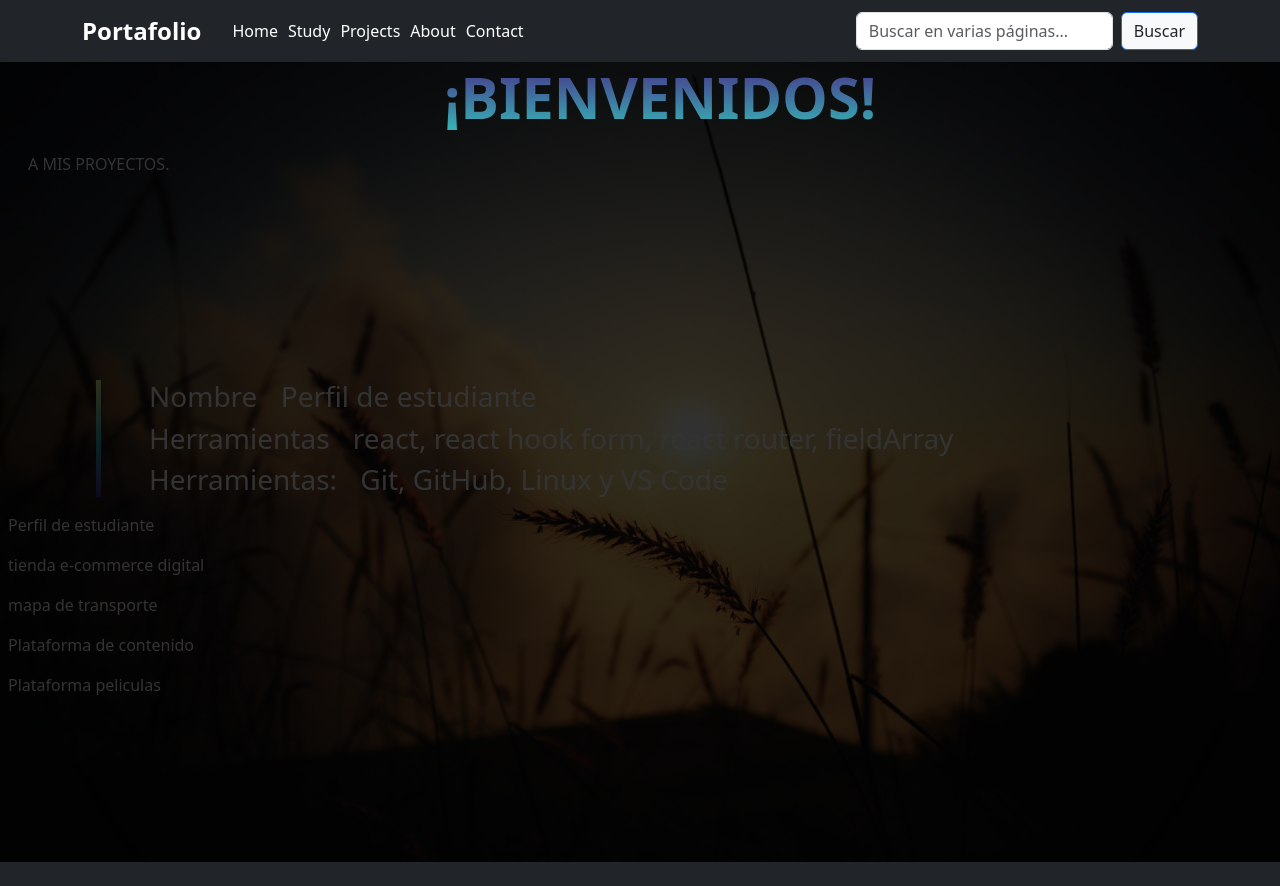
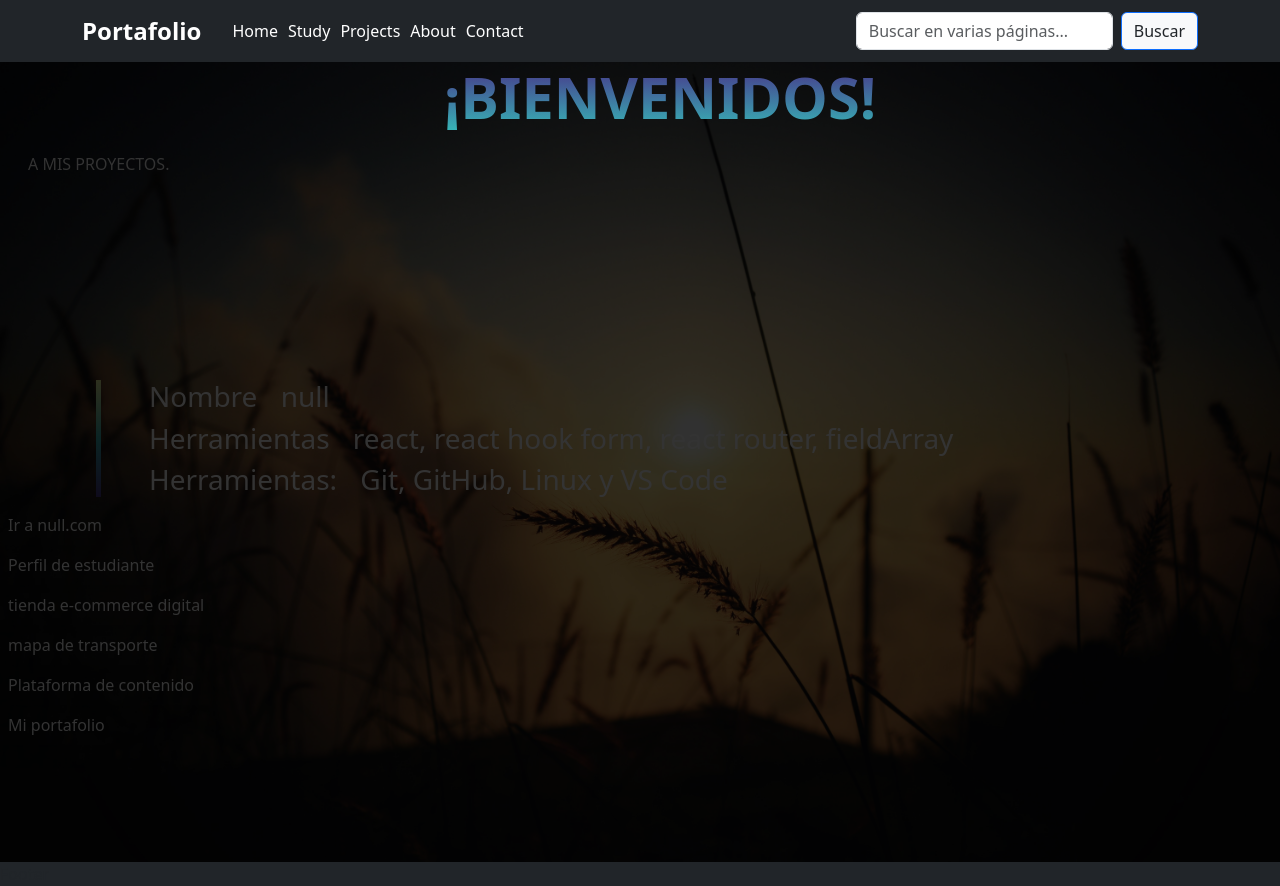
Before and after one commit to torco34/app-portafolio, a React (Vite) app: page /proyecto in a window 1280 px wide. Built offline with nearby package versions, Linux system fonts and the light colour scheme.

Commit message:
arreglos bonitos

```diff
--- a/src/component/common/Texto.tsx
+++ b/src/component/common/Texto.tsx
@@ -1,20 +1,28 @@
-import { IPropsTexto } from "../../Interface"
-import { TextContainer } from "../../assets/styled/common/Texto"
+import { IPropsTexto } from "../../Interface";
+import { TextContainer } from "../../assets/styled/common/Texto";
 
-export const Texto = ({ title, text, text1, text2, text3, subtitles, additionalText }: IPropsTexto) => {
+export const Texto = ({
+    title,
+    text,
+    text1,
+    text2,
+    text3,
+    subtitles,
+    additionalText,
+}: IPropsTexto) => {
     return (
         <TextContainer>
             <h2 className="px-5 text-4xl pb- font-bold text-slate-300 ">{title}</h2>
-            <h3 className=" text-xl px-5  font-bol transform hover:scale-105 transition-transform text-amber-100 ">{subtitles} <span className="text-slate-300 px-3">{text1}</span> </h3>
-            <h3 className="px-5 text-xl font-bol transform hover:scale-105 transition-transform text-teal-300  ">{text} <span className="text-slate-300 px-3">{text2}</span> </h3>
+            <h3 className=" text-xl px-5  font-bol transform hover:scale-105 transition-transform text-amber-100 ">
+                {subtitles} <span className="text-slate-300 px-3">{text1}</span>{" "}
+            </h3>
+            <h3 className="px-5 text-xl font-bol transform hover:scale-105 transition-transform text-teal-300  ">
+                {text} <span className="text-slate-300 px-3">{text2}</span>{" "}
+            </h3>
             <h3 className="px-5 text-xl font-bol transform hover:scale-105  transition-transform text-violet-300 ">
-                {additionalText}
-                <span className="text-slate-300 px-3">{text3}</span>
+                {additionalText} <span className="text-slate-300 px-3">{text3}</span>
+
             </h3>
-
-
         </TextContainer>
-
-
-    )
-}
+    );
+};
--- a/src/component/header/Header.tsx
+++ b/src/component/header/Header.tsx
@@ -3,9 +3,10 @@ import { Container, Nav, Navbar } from "react-bootstrap";
 import { NavStyled, PortfolioText } from "./styled/Header";
 import { Search } from "./Search";
 import { useThemeContext } from '../../usecontext/ ContextProvider';
+import { Hooks } from "../../hook/Hooks";
 
 export const Header = () => {
-
+const {} = Hooks()
     const { query, setQuery } = useThemeContext() ?? { query: '' };
     const history = useNavigate();
     const handleSearch = (searchQuery: string) => {
--- a/src/hook/Hooks.tsx
+++ b/src/hook/Hooks.tsx
@@ -1,8 +1,10 @@
 import React, { useState } from 'react'
 
 export const Hooks = () => {
-   const [ username, setUsername,] = useState()
-  return { username, setUsername,}
+  const [username, setUsername] = useState<string | undefined>();
+
+  const [selectedText, setSelectedText] = useState<string | null>(null);
+  return { username, setUsername, selectedText, setSelectedText }
 
 
 }
--- a/src/pages/PageProject.tsx
+++ b/src/pages/PageProject.tsx
@@ -3,11 +3,14 @@ import { Animation } from "../component/common/Animation"
 import { Buttons } from "../component/common/Buttons"
 import { Texto } from "../component/common/Texto"
 import { useThemeContext } from "../usecontext/ ContextProvider"
-
+import { Hooks } from "../hook/Hooks"
 export const PageProject = () => {
     const { buttonTexts } = useThemeContext() ?? { buttonTexts: [] };
+    const { selectedText, setSelectedText } = Hooks()
+
     const handleClick = (text: any) => {
-
+        setSelectedText(text)
+        console.log(selectedText)
         console.log(`Mostrar componentes para: ${text}`);
 
     };
@@ -17,14 +20,23 @@ export const PageProject = () => {
 
             <Animation title="¡BIENVENIDOS!" subtitle="A MIS PROYECTOS." text="" />
             <div className="mx-auto relative borde space-y-5 pb-7 max-w-6xl grid grid-cols-2  gap-4">
+                {selectedText === selectedText &&
+                    <div className="max-w-90">
                         <Texto
                             title=""
                             subtitles="Nombre"
-                    text1="Perfil de estudiante"
+                            text1={`${selectedText}`}
                             text="Herramientas"
                             text2="react, react hook form, react router, fieldArray"
                             additionalText="Herramientas: "
                             text3="Git, GitHub, Linux y VS Code" />
+                        <a className="flex justify-center max-w-120 borde relative top-10" href="https://www.ejemplo.com">
+                            <Buttons text={`Ir a ${selectedText}.com`} />
+                        </a>
+
+                    </div>
+                }
+
                 <div className="borde grid justify-center">
                     {buttonTexts.map((buttonText, index) => (
                         <Buttons key={index} text={buttonText.text} onClick={() => handleClick(buttonText.text)} />
--- a/src/usecontext/ ContextProvider.tsx
+++ b/src/usecontext/ ContextProvider.tsx
@@ -21,13 +21,15 @@ interface ContextProviderProps {
 export const ContextProvider = ({ children }: ContextProviderProps) => {
     const [username, setUsername] = useState<string>(""); // Valor inicial
     const [query, setQuery] = useState<string>("");
+// hook mostrar proyectos
+
     //  mapear el botón de proyectos
     const buttonTexts: ButtonText[] = [
         { text: "Perfil de estudiante" },
         { text: "tienda e-commerce digital" },
         { text: "mapa de transporte" },
         { text: "Plataforma de contenido" },
-        { text: "Plataforma peliculas" },
+        { text: "Mi portafolio" },
     ];
 
     const contextValue: ContextData = {
```
Lines whose indentation alone changed are shown as unchanged.
